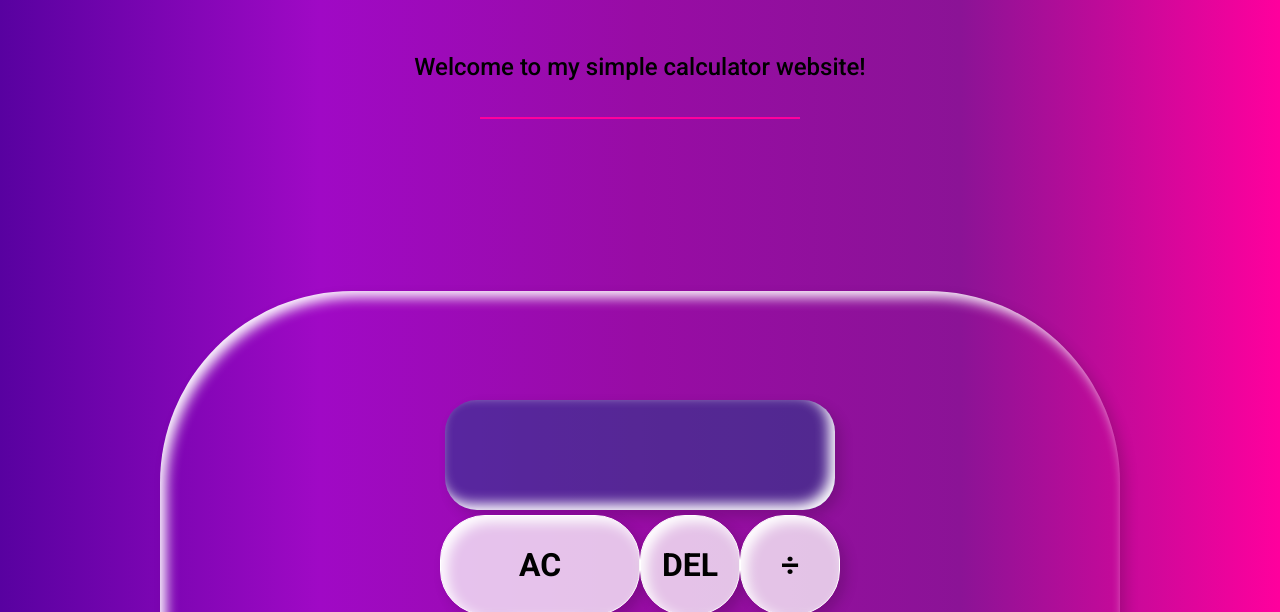
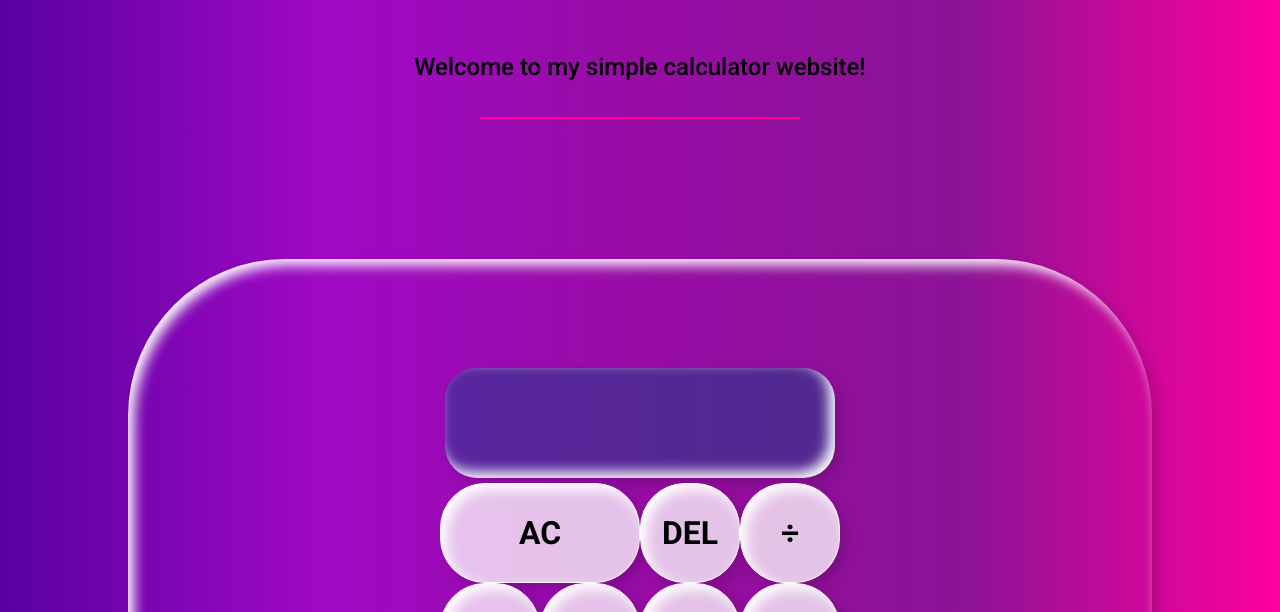
Before and after one commit to je-el/My-First-Calculator, a plain HTML site: page index.html in a window 1280 px wide. Shown: the part 124-736 px from the top of the page. Drawn offline with Linux system fonts and the light colour scheme.

Commit message:
Update style.css

```diff
--- a/style.css
+++ b/style.css
@@ -67,11 +67,11 @@ body{
 
 .calculator-grid {
     box-shadow: inset 6px 6px 13px #fff, 6px 6px 13px rgba(0,0,0,.16);
-    border-radius: 12rem;
+    border-radius: 9.8rem;
     border: none;
     padding: 15rem;
     height: 100vh;
-    margin: 10rem;
+    margin: 8rem;
     display: grid;
     justify-content: center;
     align-content: center;
```
